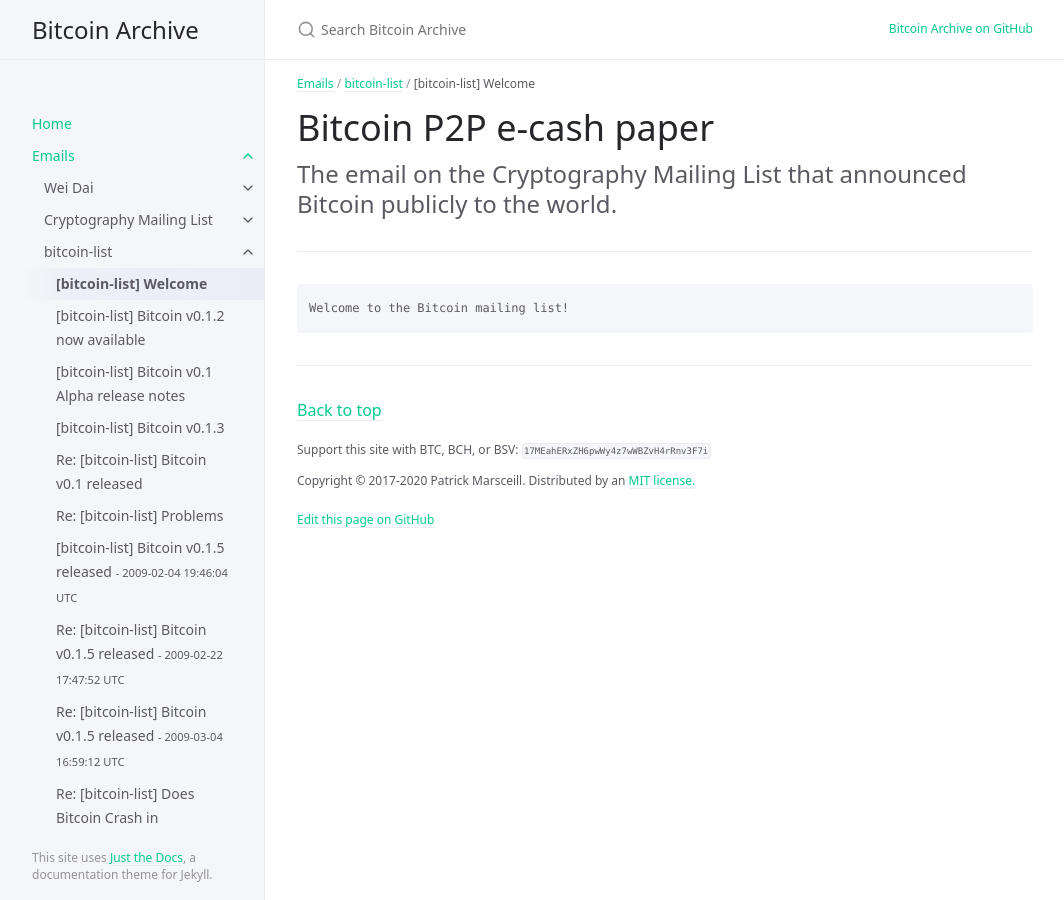
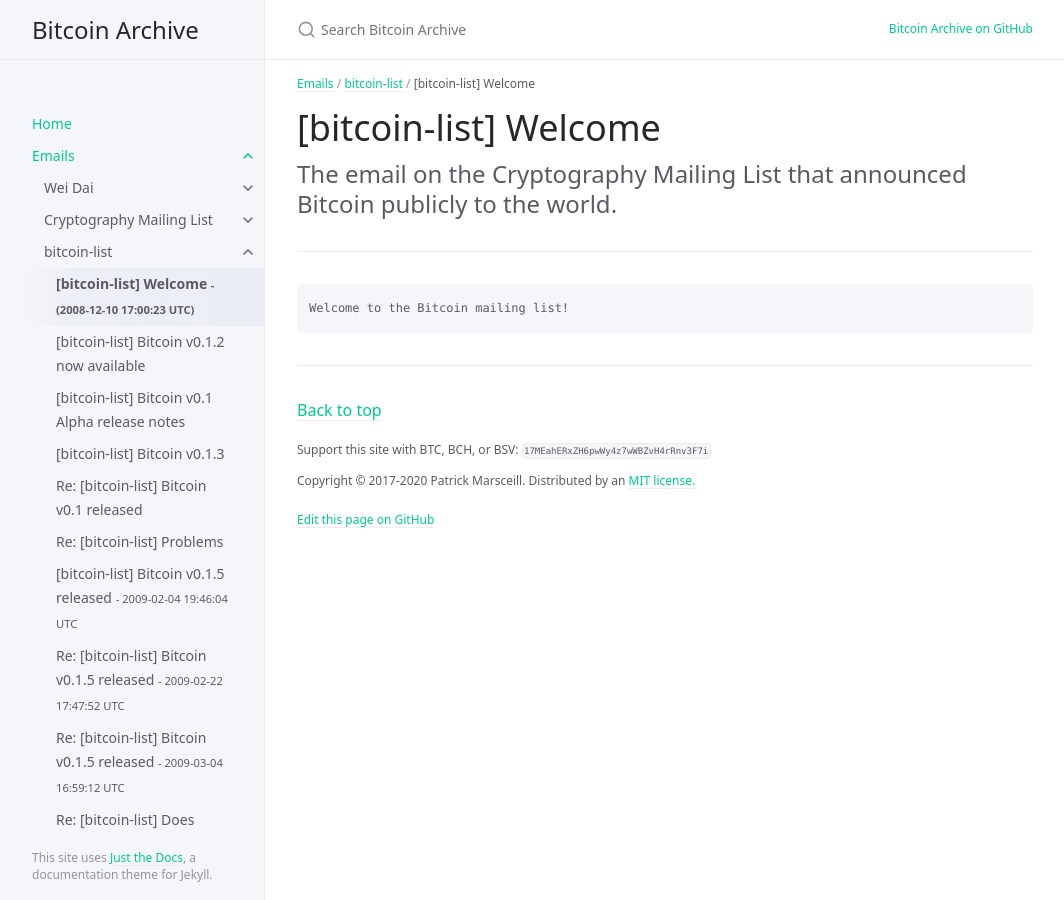
Before and after one commit to wakgill/bitcoin-archive, a Jekyll site: the page built from docs/emails/bitcoin-list/1.md, in a window 1280 px wide. Shown: the whole page, without its empty margins (107-1171 px from the left). Built offline with Jekyll 4.4.1, drawn with Linux system fonts in a browser that asks for light colours.

Commit message:
Update 1.md

```diff
--- a/docs/emails/bitcoin-list/1.md
+++ b/docs/emails/bitcoin-list/1.md
@@ -1,12 +1,13 @@
 ---
 layout: default
-title: "[bitcoin-list] Welcome"
+title: '[bitcoin-list] Welcome'
 grand_parent: Emails
 parent: bitcoin-list
 nav_order: 1
+date: (2008-12-10 17:00:23 UTC)
 ---
 
-# Bitcoin P2P e-cash paper
+# [bitcoin-list] Welcome
 
 The email on the Cryptography Mailing List that announced Bitcoin publicly to the world.
 {: .fs-6 .fw-300 }
```
